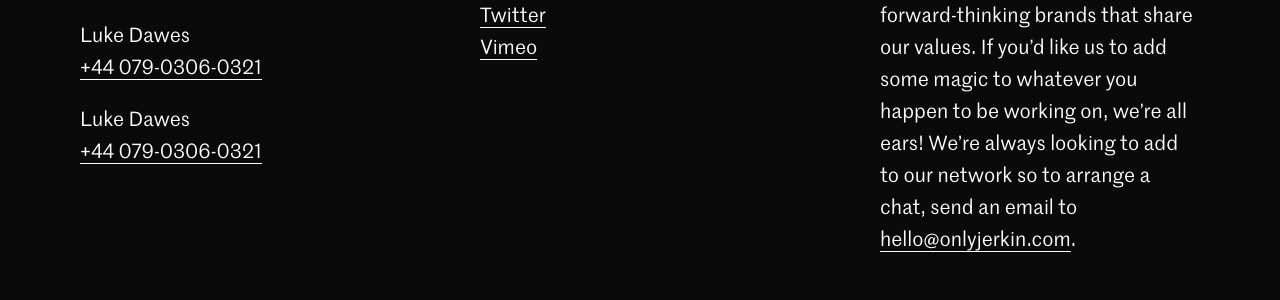
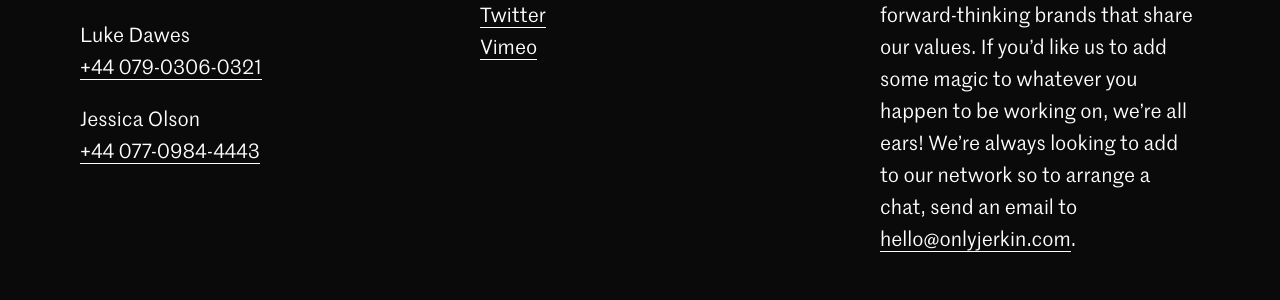
Before and after one commit to garethjohnsdesign/onlyjerkin.com, a Jekyll site: the page built from contact.md, in a window 1280 px wide. Shown: the part 264-564 px from the top of the page. Built offline with Jekyll 4.4.1, drawn with Linux system fonts in a browser that asks for light colours.

Commit message:
Initial Commit

```diff
--- a/contact.md
+++ b/contact.md
@@ -6,11 +6,11 @@ details:
   text: |-
     [hello@onlyjerkin.com](mailto:onlyjerkin.com)
 
-    Luke Dawes \
+    Luke Dawes
     [\+44 079-0306-0321](tel:07903060321)
 
-    Luke Dawes \
-    [\+44 079-0306-0321](tel:07903060321)
+    Jessica Olson
+    [\+44 077-0984-4443](tel:07709844443)
 - title: Follow Us
   text: "[Instagram](https://www.instagram.com)  \n[Twitter](https://twitter.com)
     \ \n[Vimeo](https://vimeo.com)  \n"
```
Also changed, not shown: find-us.md (+4 -4 lines).
